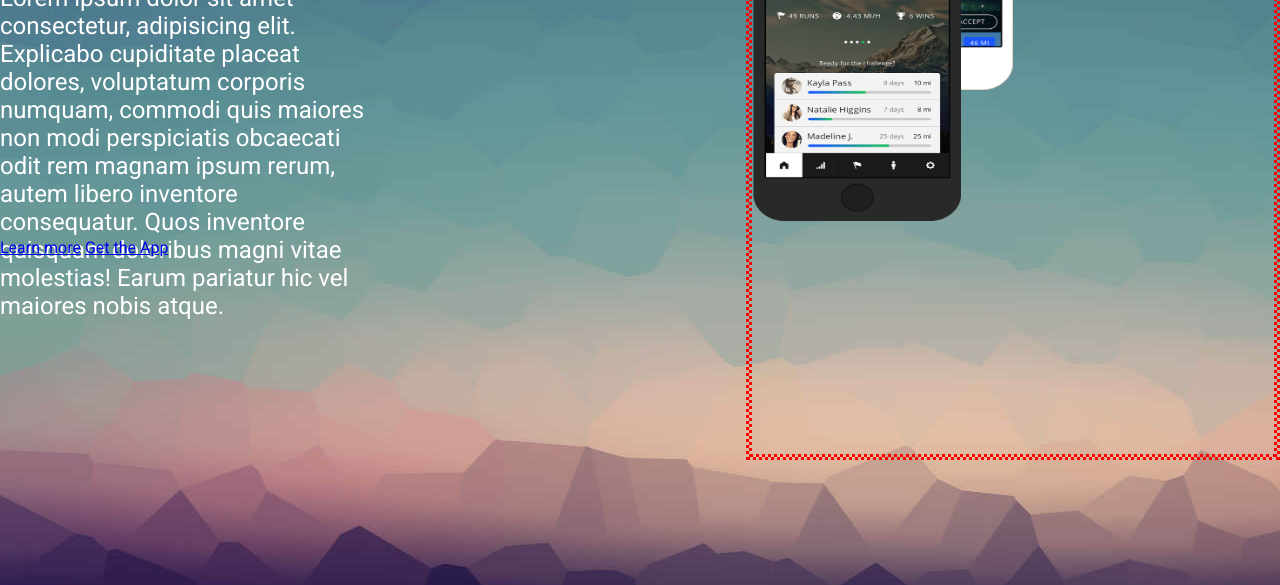
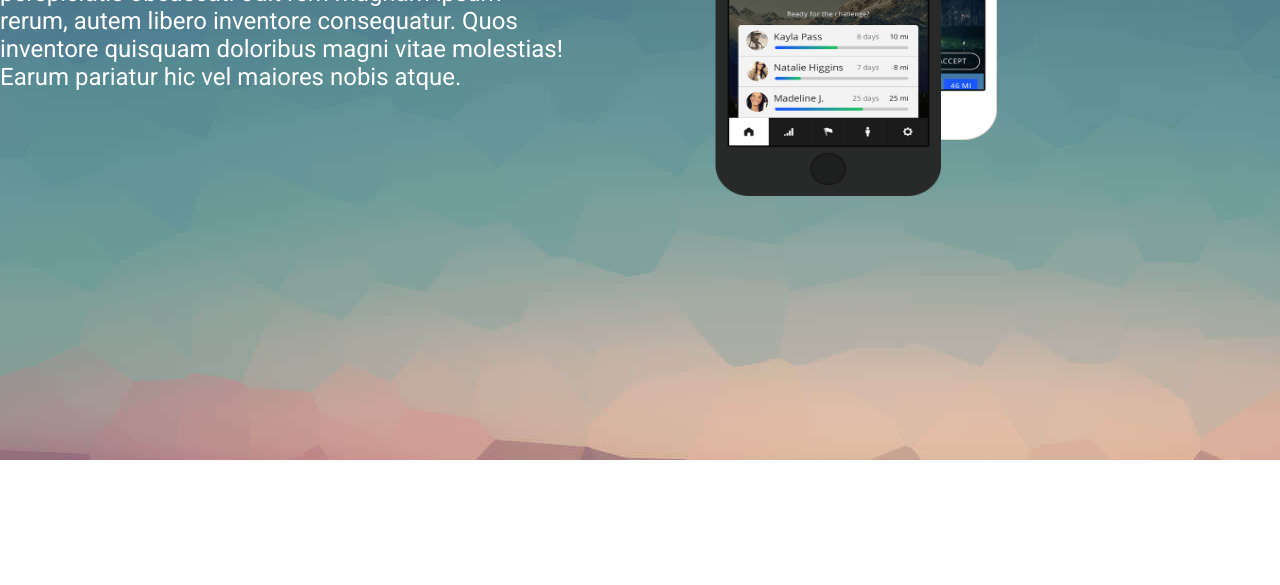
Before and after one commit to stevewolf93/singlePager, a plain HTML site: page index.html in a window 1280 px wide. Shown: the part 340-925 px from the top of the page. After the commit the page ends 800 px from the top, so only its background shows below. Drawn offline with Linux system fonts and the light colour scheme; a web font is replaced by a local one.

Commit message:
numbersfor width&height adjusted

```diff
--- a/css/main.css
+++ b/css/main.css
@@ -1,13 +1,14 @@
 main {
   width: 100%;
-  height: 92.5%;
-  display: flex;
-  justify-content: center;
+  height: 70%;
 }
 
 main > .mainContainer {
-  width: 70%;
+  width:100%;
+  height: 100%;
   color: var(--font-color-main-text);
+  display: flex;
+  justify-content: center;
 }
 
 .mainContainer > .text {
@@ -32,7 +33,6 @@ main > .mainContainer {
   width: 50%;
   height:100%;
   display: flex;
-  border: red dotted
 }
 
 .pictureContainer>div{
@@ -40,7 +40,6 @@ main > .mainContainer {
   height: 100%;
   display: flex;
   position: relative;
-  border: red dotted;
 }
 
 .pictureContainer .phone{
@@ -51,12 +50,12 @@ main > .mainContainer {
 }
 .pictureContainer .phone>img{
   width: 80%;
-  height: 50%;
+  height: 75%;
 }
 
 .black{
   z-index: 1;
-  top:18%;
+  top:10%;
 }
 
 .white{
```
Also changed, not shown: index.html (+2 -1 lines).
